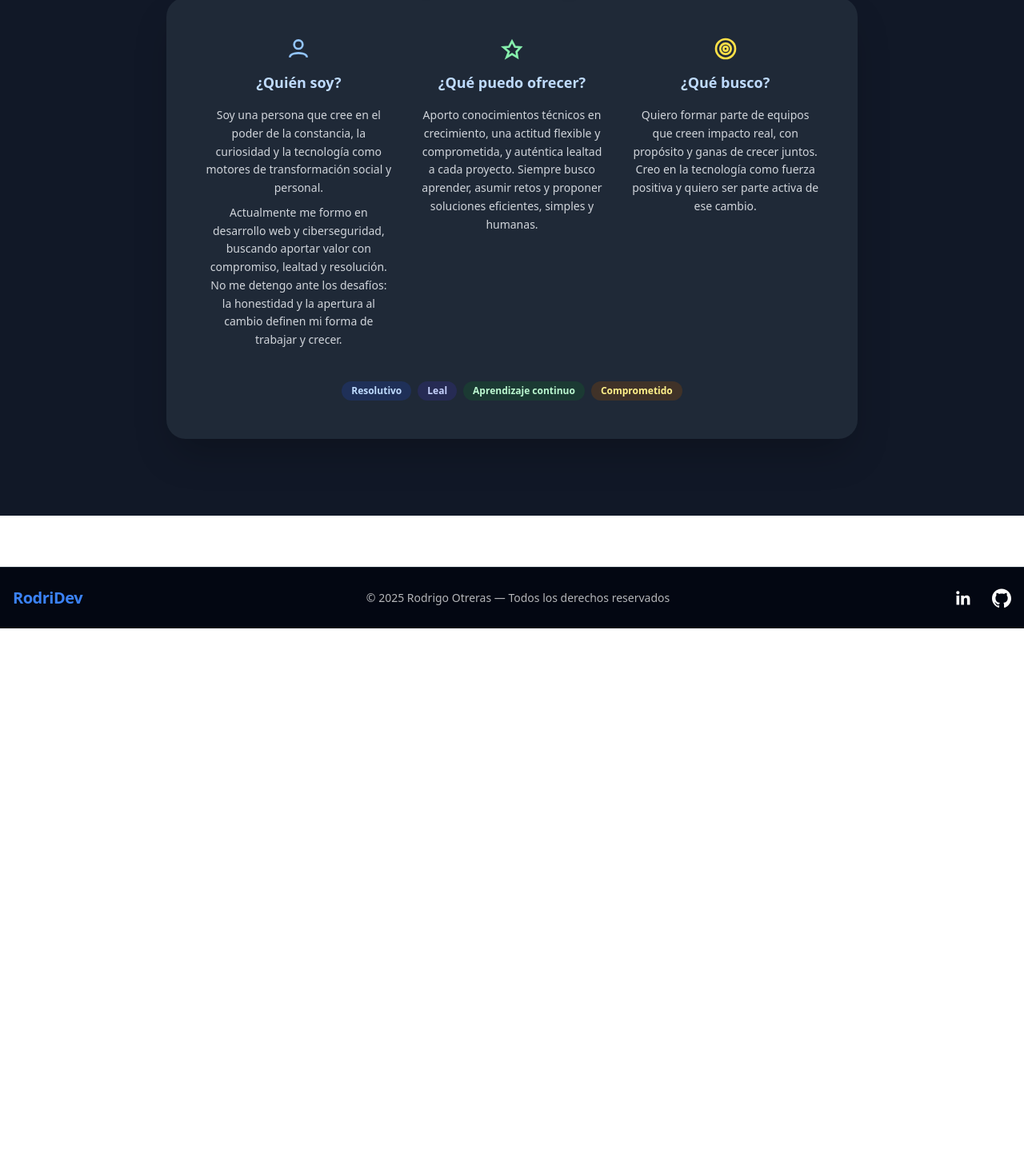
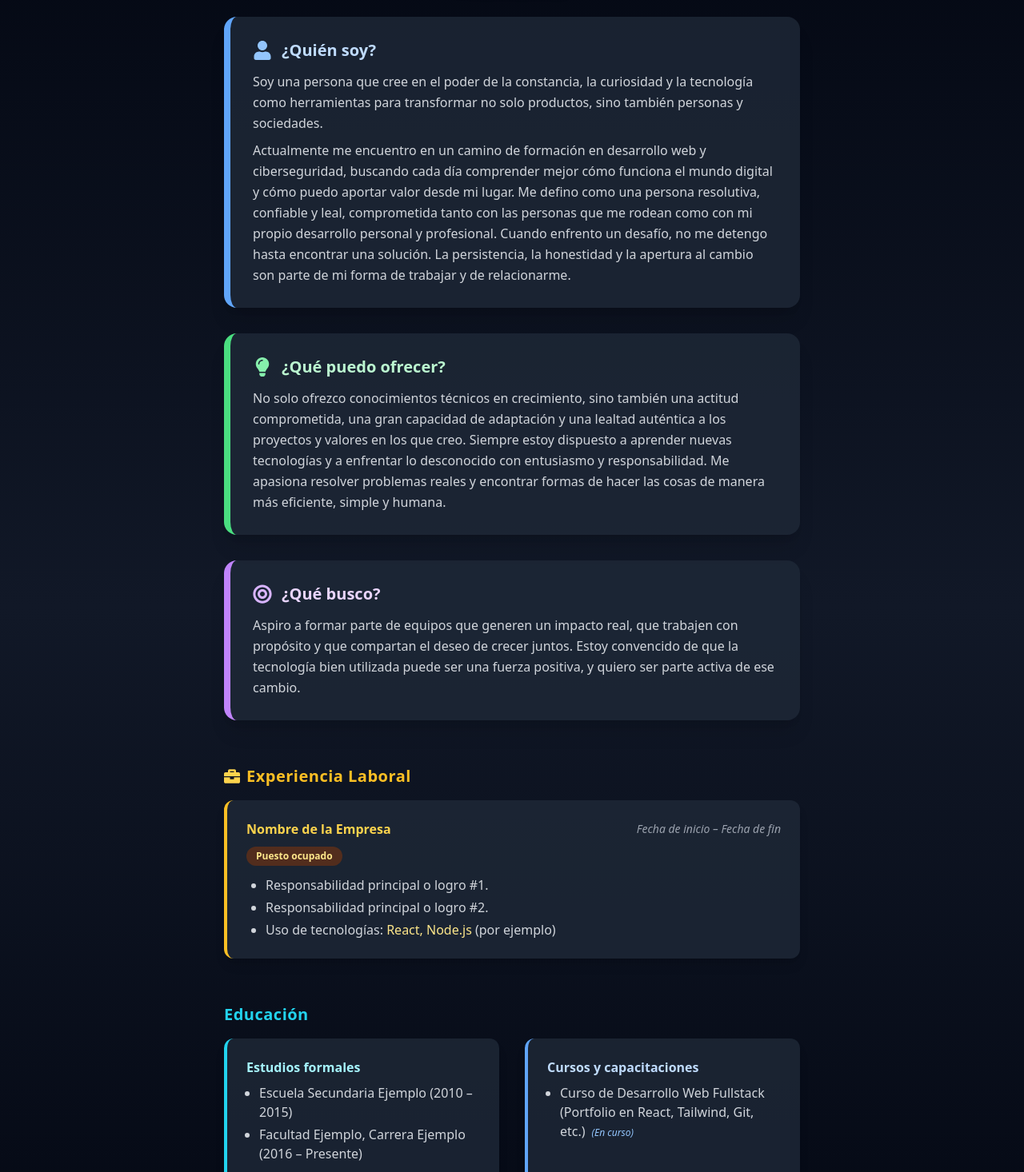
Before and after one commit to XxTreendxX/PortfolioRodriDev, a React (Vite) app: page /about in a window 1280 px wide. Shown: the part 220-1686 px from the top of the page at 80% size. Before the commit the page ends 1006 px from the top, so only its background shows below. Built offline with nearby package versions, Linux system fonts and the light colour scheme.

Commit message:
Otro about y otro home

```diff
--- a/package.json
+++ b/package.json
@@ -13,6 +13,7 @@
     "framer-motion": "^12.12.2",
     "react": "^19.1.0",
     "react-dom": "^19.1.0",
+    "react-icons": "^5.5.0",
     "react-router-dom": "^7.6.0"
   },
   "devDependencies": {
--- a/src/pages/About.jsx
+++ b/src/pages/About.jsx
@@ -1,130 +1,153 @@
+import { FaUser, FaLightbulb, FaBullseye, FaBriefcase } from "react-icons/fa";
+
 function About() {
-  // Puedes usar SVGs o emojis, aquí van ejemplos SVG minimalistas para los bloques:
-  const blocks = [
-    {
-      title: "¿Quién soy?",
-      icon: (
-        // Person icon
-        <svg
-          className="w-8 h-8 text-blue-300"
-          fill="none"
-          stroke="currentColor"
-          strokeWidth={2}
-          viewBox="0 0 24 24"
-        >
-          <circle cx="12" cy="8" r="4" />
-          <path d="M4 20c0-4 8-4 8-4s8 0 8 4" />
-        </svg>
-      ),
-      content: (
-        <>
-          <p className="mb-2">
-            Soy una persona que cree en el poder de la constancia, la curiosidad
-            y la tecnología como motores de transformación social y personal.
-          </p>
-          <p>
-            Actualmente me formo en desarrollo web y ciberseguridad, buscando
-            aportar valor con compromiso, lealtad y resolución. No me detengo
-            ante los desafíos: la honestidad y la apertura al cambio definen mi
-            forma de trabajar y crecer.
-          </p>
-        </>
-      ),
-    },
-    {
-      title: "¿Qué puedo ofrecer?",
-      icon: (
-        // Star/hand icon
-        <svg
-          className="w-8 h-8 text-green-300"
-          fill="none"
-          stroke="currentColor"
-          strokeWidth={2}
-          viewBox="0 0 24 24"
-        >
-          <path d="M12 17l-5 3 2-5.2L4 10.6l5.2-.4L12 5l2.8 5.2 5.2.4-3.8 4.2L17 20z" />
-        </svg>
-      ),
-      content: (
-        <p>
-          Aporto conocimientos técnicos en crecimiento, una actitud flexible y
-          comprometida, y auténtica lealtad a cada proyecto. Siempre busco
-          aprender, asumir retos y proponer soluciones eficientes, simples y
-          humanas.
-        </p>
-      ),
-    },
-    {
-      title: "¿Qué busco?",
-      icon: (
-        // Target icon
-        <svg
-          className="w-8 h-8 text-yellow-300"
-          fill="none"
-          stroke="currentColor"
-          strokeWidth={2}
-          viewBox="0 0 24 24"
-        >
-          <circle cx="12" cy="12" r="9" />
-          <circle cx="12" cy="12" r="5" />
-          <circle cx="12" cy="12" r="2" />
-        </svg>
-      ),
-      content: (
-        <p>
-          Quiero formar parte de equipos que creen impacto real, con propósito y
-          ganas de crecer juntos. Creo en la tecnología como fuerza positiva y
-          quiero ser parte activa de ese cambio.
-        </p>
-      ),
-    },
-  ];
-
-  const pills = [
-    { label: "Resolutivo", color: "bg-blue-900/40 text-blue-200" },
-    { label: "Leal", color: "bg-indigo-900/40 text-indigo-200" },
-    { label: "Aprendizaje continuo", color: "bg-green-900/40 text-green-200" },
-    { label: "Comprometido", color: "bg-yellow-900/40 text-yellow-200" },
-  ];
-
   return (
-    <section className="py-20 bg-gray-900 min-h-screen flex items-center justify-center">
-      <div className="w-full max-w-4xl px-4 flex flex-col items-center">
+    <section className="py-16 bg-gradient-to-b from-gray-950 via-gray-900 to-gray-950 min-h-screen">
+      <div className="max-w-3xl mx-auto px-6">
         {/* Eslogan */}
-        <h2 className="text-center text-3xl sm:text-4xl font-bold text-blue-400 mb-4 tracking-tight drop-shadow-lg">
+        <h2 className="text-3xl sm:text-4xl font-extrabold text-blue-400 mb-8 text-center tracking-tight drop-shadow-lg">
           Aprendiendo hoy para programar el mañana.
         </h2>
-
-        {/* Card principal */}
-        <div className="w-full bg-gray-800 rounded-3xl shadow-2xl p-8 md:p-12 flex flex-col gap-8">
-          <div className="grid grid-cols-1 md:grid-cols-3 gap-8">
-            {blocks.map(({ title, icon, content }) => (
-              <div
-                key={title}
-                className="flex flex-col items-center text-center gap-2"
-              >
-                <div className="mb-1">{icon}</div>
-                <h3 className="text-lg font-semibold text-blue-200 mb-2">
-                  {title}
-                </h3>
-                <div className="text-gray-300 text-sm leading-relaxed">
-                  {content}
-                </div>
-              </div>
-            ))}
+        {/* Bloques principales */}
+        <div className="grid gap-8">
+          {/* Quién soy */}
+          <div className="bg-gray-800/80 rounded-2xl shadow-xl p-7 flex flex-col gap-2 border-l-8 border-blue-400">
+            <div className="flex items-center gap-3 mb-1">
+              <FaUser className="text-blue-300 text-2xl" />
+              <h3 className="text-xl text-blue-200 font-bold">¿Quién soy?</h3>
+            </div>
+            <p className="text-gray-300 leading-relaxed">
+              Soy una persona que cree en el poder de la constancia, la
+              curiosidad y la tecnología como herramientas para transformar no
+              solo productos, sino también personas y sociedades.
+            </p>
+            <p className="text-gray-300 leading-relaxed">
+              Actualmente me encuentro en un camino de formación en desarrollo
+              web y ciberseguridad, buscando cada día comprender mejor cómo
+              funciona el mundo digital y cómo puedo aportar valor desde mi
+              lugar. Me defino como una persona resolutiva, confiable y leal,
+              comprometida tanto con las personas que me rodean como con mi
+              propio desarrollo personal y profesional. Cuando enfrento un
+              desafío, no me detengo hasta encontrar una solución. La
+              persistencia, la honestidad y la apertura al cambio son parte de
+              mi forma de trabajar y de relacionarme.
+            </p>
           </div>
-
-          {/* Pills */}
-          <div className="flex flex-wrap gap-2 justify-center mt-2">
-            {pills.map((pill) => (
-              <span
-                key={pill.label}
-                className={`px-3 py-1 text-xs rounded-full font-semibold ${pill.color}`}
-              >
-                {pill.label}
+          {/* Qué puedo ofrecer */}
+          <div className="bg-gray-800/80 rounded-2xl shadow-xl p-7 flex flex-col gap-2 border-l-8 border-green-400">
+            <div className="flex items-center gap-3 mb-1">
+              <FaLightbulb className="text-green-300 text-2xl" />
+              <h3 className="text-xl text-green-200 font-bold">
+                ¿Qué puedo ofrecer?
+              </h3>
+            </div>
+            <p className="text-gray-300 leading-relaxed">
+              No solo ofrezco conocimientos técnicos en crecimiento, sino
+              también una actitud comprometida, una gran capacidad de adaptación
+              y una lealtad auténtica a los proyectos y valores en los que creo.
+              Siempre estoy dispuesto a aprender nuevas tecnologías y a
+              enfrentar lo desconocido con entusiasmo y responsabilidad. Me
+              apasiona resolver problemas reales y encontrar formas de hacer las
+              cosas de manera más eficiente, simple y humana.
+            </p>
+          </div>
+          {/* Qué busco */}
+          <div className="bg-gray-800/80 rounded-2xl shadow-xl p-7 flex flex-col gap-2 border-l-8 border-purple-400">
+            <div className="flex items-center gap-3 mb-1">
+              <FaBullseye className="text-purple-300 text-2xl" />
+              <h3 className="text-xl text-purple-200 font-bold">¿Qué busco?</h3>
+            </div>
+            <p className="text-gray-300 leading-relaxed">
+              Aspiro a formar parte de equipos que generen un impacto real, que
+              trabajen con propósito y que compartan el deseo de crecer juntos.
+              Estoy convencido de que la tecnología bien utilizada puede ser una
+              fuerza positiva, y quiero ser parte activa de ese cambio.
+            </p>
+          </div>
+        </div>
+        {/* Experiencia Laboral */}
+        <div className="mt-14">
+          <h4 className="text-lg sm:text-xl font-bold text-amber-400 tracking-wide flex items-center gap-2 mb-4">
+            <FaBriefcase className="text-amber-300 text-xl" />
+            Experiencia Laboral
+          </h4>
+          {/* inicio exp laboral */}
+          <div className="bg-gray-800/80 rounded-xl shadow-lg p-6 mb-6 border-l-4 border-amber-400">
+            <div className="flex flex-col sm:flex-row sm:items-center sm:justify-between mb-2">
+              <span className="font-bold text-amber-300 text-base">
+                Nombre de la Empresa
               </span>
-            ))}
+              <span className="text-gray-400 text-sm italic">
+                Fecha de inicio – Fecha de fin
+              </span>
+            </div>
+            <span className="inline-block bg-amber-900/60 text-amber-200 text-xs font-semibold px-3 py-1 rounded-full mb-3">
+              Puesto ocupado
+            </span>
+            <ul className="list-disc pl-6 text-gray-300 space-y-1">
+              <li>Responsabilidad principal o logro #1.</li>
+              <li>Responsabilidad principal o logro #2.</li>
+              <li>
+                Uso de tecnologías:{" "}
+                <span className="text-amber-200">React, Node.js</span> (por
+                ejemplo)
+              </li>
+            </ul>
           </div>
+        </div>
+        <div className="mt-14">
+          <h4 className="text-lg sm:text-xl font-bold text-cyan-400 tracking-wide mb-4">
+            Educación
+          </h4>
+          <div className="grid grid-cols-1 md:grid-cols-2 gap-8">
+            {/* Columna 1: Estudios */}
+            <div className="bg-gray-800/80 rounded-xl shadow-lg p-6 border-l-4 border-cyan-400">
+              <h5 className="text-cyan-200 text-base font-semibold mb-2">
+                Estudios formales
+              </h5>
+              <ul className="text-gray-300 space-y-1 list-disc pl-4">
+                <li>Escuela Secundaria Ejemplo (2010 – 2015)</li>
+                <li>Facultad Ejemplo, Carrera Ejemplo (2016 – Presente)</li>
+                {/* Agregá más si querés */}
+              </ul>
+            </div>
+            {/* Columna 2: Cursos */}
+            <div className="bg-gray-800/80 rounded-xl shadow-lg p-6 border-l-4 border-blue-400">
+              <h5 className="text-blue-200 text-base font-semibold mb-2">
+                Cursos y capacitaciones
+              </h5>
+              <ul className="text-gray-300 space-y-1 list-disc pl-4">
+                <li>
+                  Curso de Desarrollo Web Fullstack (Portfolio en React,
+                  Tailwind, Git, etc.)
+                  <span className="ml-2 text-blue-300 text-xs italic">
+                    (En curso)
+                  </span>
+                </li>
+                {/* Agregá más cursos cuando quieras */}
+              </ul>
+            </div>
+          </div>
+        </div>
+        {/* Soft Skills */}
+        <div className="mt-10 mb-3 flex flex-col items-center">
+          <h4 className="text-lg sm:text-xl font-bold text-blue-400 tracking-wide uppercase mb-2">
+            Soft Skills
+          </h4>
+        </div>
+        <div className="flex flex-wrap justify-center gap-3">
+          <span className="bg-blue-900/60 border border-blue-400 text-blue-200 font-semibold px-4 py-2 rounded-full">
+            Resolutivo
+          </span>
+          <span className="bg-green-900/60 border border-green-400 text-green-200 font-semibold px-4 py-2 rounded-full">
+            Leal
+          </span>
+          <span className="bg-purple-900/60 border border-purple-400 text-purple-200 font-semibold px-4 py-2 rounded-full">
+            Comprometido
+          </span>
+          <span className="bg-gray-900/80 border border-gray-400 text-gray-200 font-semibold px-4 py-2 rounded-full">
+            Aprendizaje continuo
+          </span>
         </div>
       </div>
     </section>
```
Also changed, not shown: src/pages/Home.jsx (+95 -14 lines), 1 other file (tests, documents, lock files or other folders).
